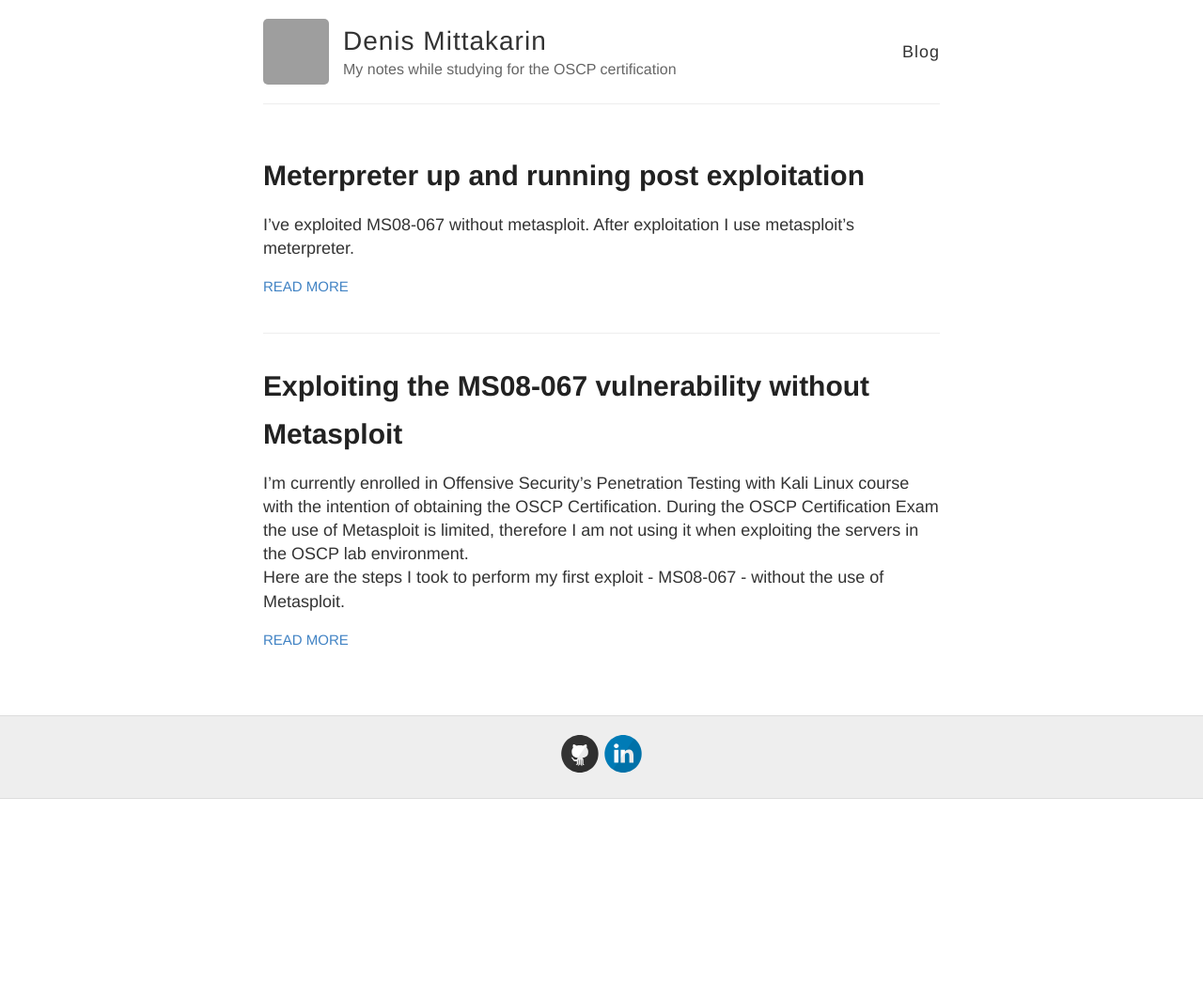
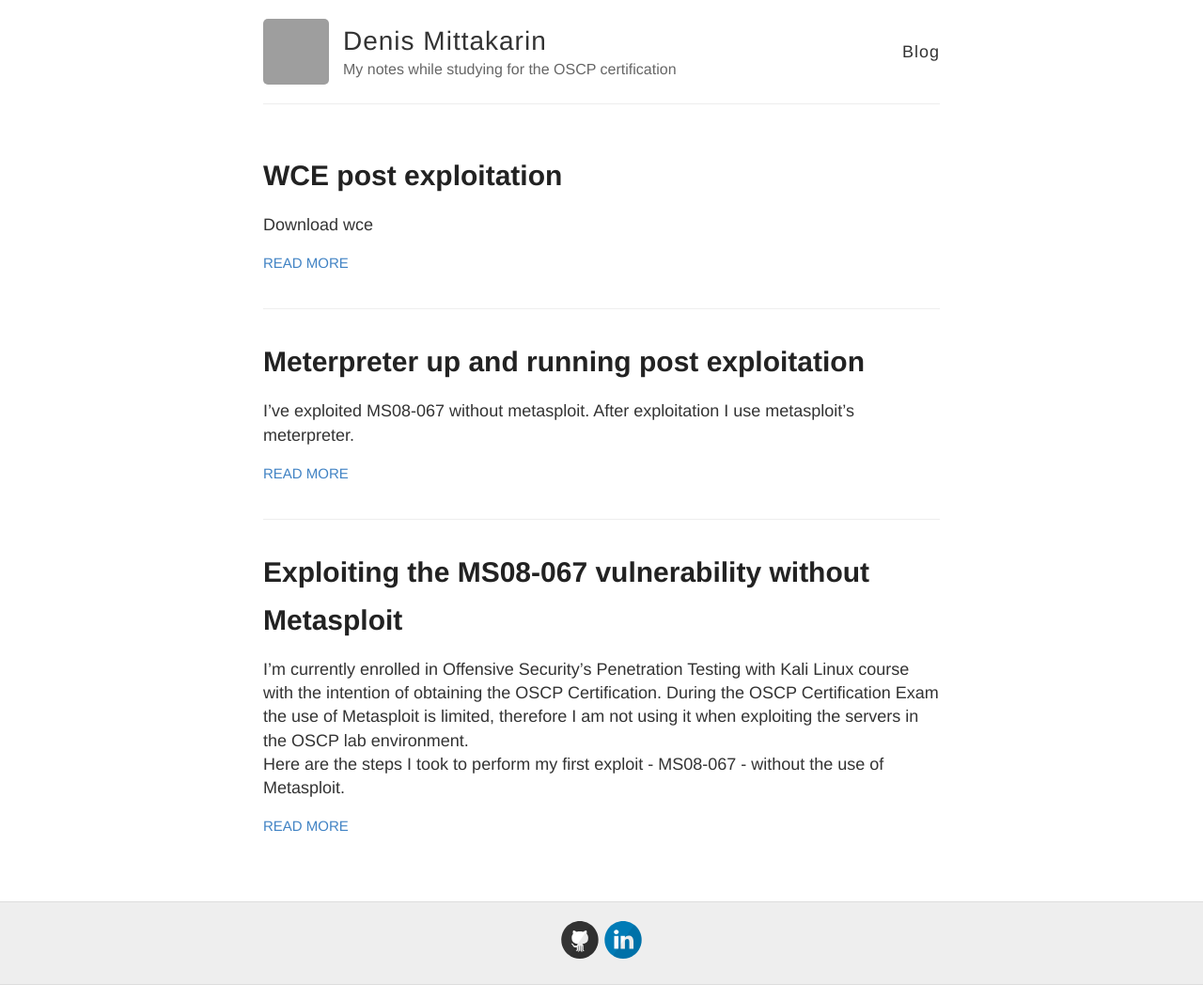
Before and after one commit to dmittakarin8/dmittakarin8.github.io, a Jekyll site: the page built from index.html, in a window 1280 px wide. Shown: the whole page at 94% size. Built offline with Jekyll 4.4.1, drawn with Linux system fonts in a browser that asks for light colours; Markdown is read by kramdown in place of the engine named in the settings; before the commit the page ends 900 px from its top, so only the background shows below that; grey boxes are pictures that could not be loaded.

Commit message:
Update 2015-06-06-Using-WCE-to-dump-clear-text-passwords.md

```diff
--- a/_posts/2015-06-06-Using-WCE-to-dump-clear-text-passwords.md
+++ b/_posts/2015-06-06-Using-WCE-to-dump-clear-text-passwords.md
@@ -1,5 +1,7 @@
 ---
-published: false
+published: true
+layout: post
+title: WCE post exploitation
 ---
 
 
```
